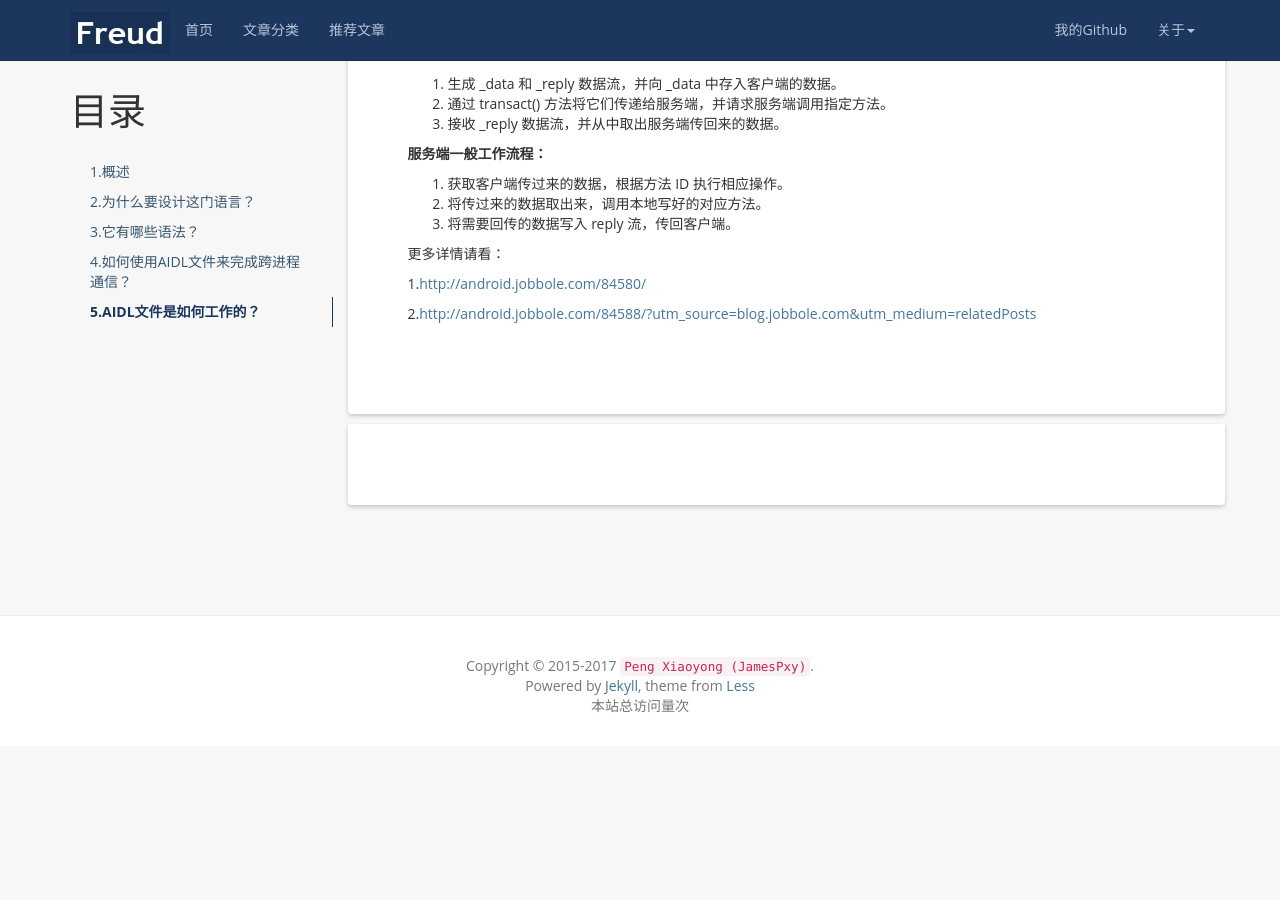
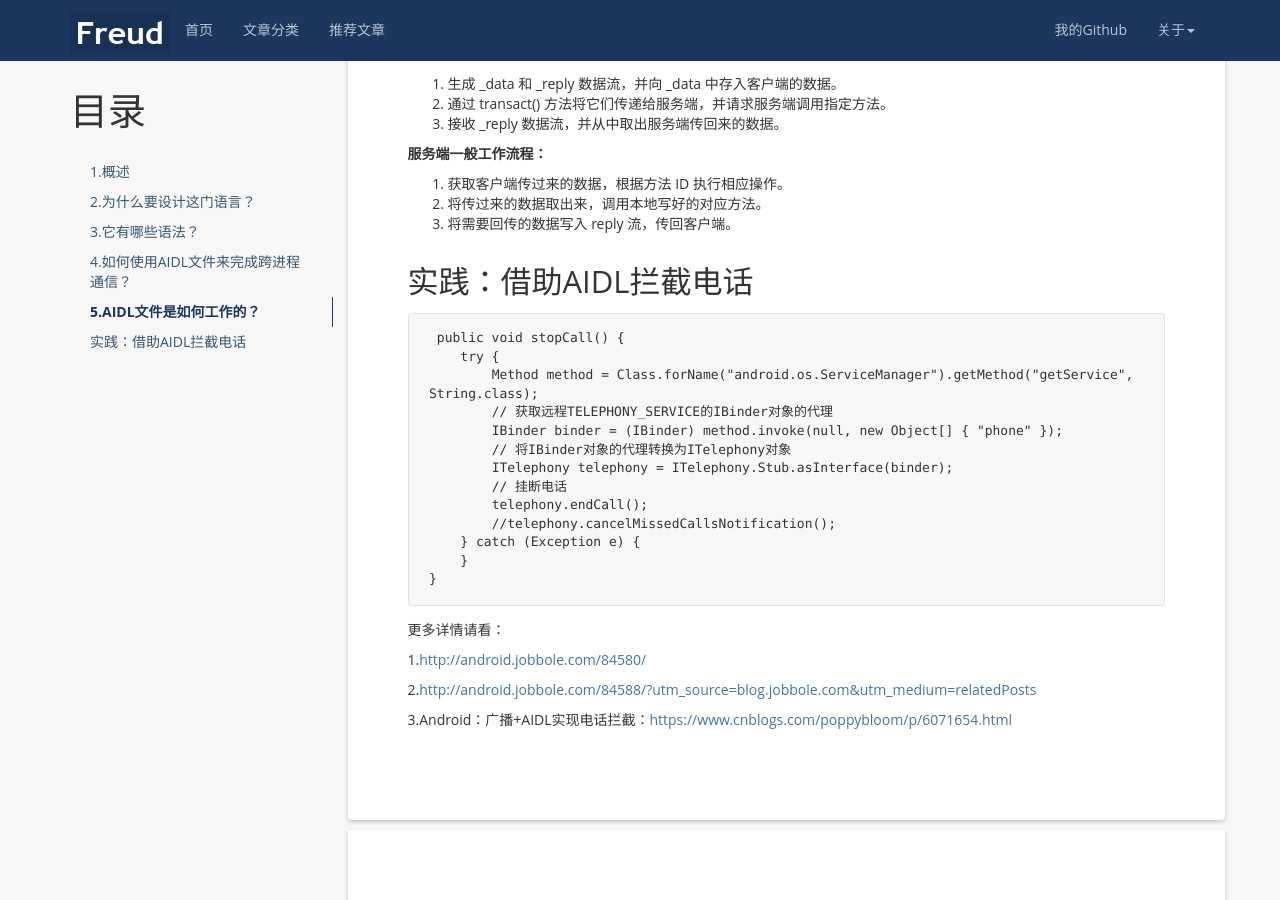
Before and after one commit to JamesPxy/MyBlog, a Jekyll site: the page built from _posts/2017-11-14-浅谈AIDL跨进程通信.md, in a window 1280 px wide and 900 px high, scrolled down 2592 px. Built offline with Jekyll 4.4.1, drawn with Linux system fonts in a browser that asks for light colours; nearby versions of some CDN libraries; comment, search, counter and statistics services are not loaded; before the commit the page ends 3338 px from its top, so only the background shows below that.

Commit message:
update
update  AIDL blog

```diff
--- a/_posts/2017-11-14-浅谈AIDL跨进程通信.md
+++ b/_posts/2017-11-14-浅谈AIDL跨进程通信.md
@@ -105,9 +105,27 @@ AIDL全称是Android Interface Definition Language，也就是Android接口定
 2. 将传过来的数据取出来，调用本地写好的对应方法。
 3. 将需要回传的数据写入 reply 流，传回客户端。
 
+实践：借助AIDL拦截电话
+-------------------
+     public void stopCall() {
+        try {
+            Method method = Class.forName("android.os.ServiceManager").getMethod("getService", String.class);
+            // 获取远程TELEPHONY_SERVICE的IBinder对象的代理
+            IBinder binder = (IBinder) method.invoke(null, new Object[] { "phone" });
+            // 将IBinder对象的代理转换为ITelephony对象
+            ITelephony telephony = ITelephony.Stub.asInterface(binder);
+            // 挂断电话
+            telephony.endCall();
+            //telephony.cancelMissedCallsNotification();
+        } catch (Exception e) {
+        }
+    }
+
 
 更多详情请看：
 
 1.[http://android.jobbole.com/84580/](http://android.jobbole.com/84580/ "http://android.jobbole.com/84580/")
 
 2.[http://android.jobbole.com/84588/?utm_source=blog.jobbole.com&utm_medium=relatedPosts](http://android.jobbole.com/84588/?utm_source=blog.jobbole.com&utm_medium=relatedPosts "http://android.jobbole.com/84588/?utm_source=blog.jobbole.com&utm_medium=relatedPosts")
+
+3.Android：广播+AIDL实现电话拦截：[https://www.cnblogs.com/poppybloom/p/6071654.html](https://www.cnblogs.com/poppybloom/p/6071654.html " Android：广播+AIDL实现电话拦截")
```
